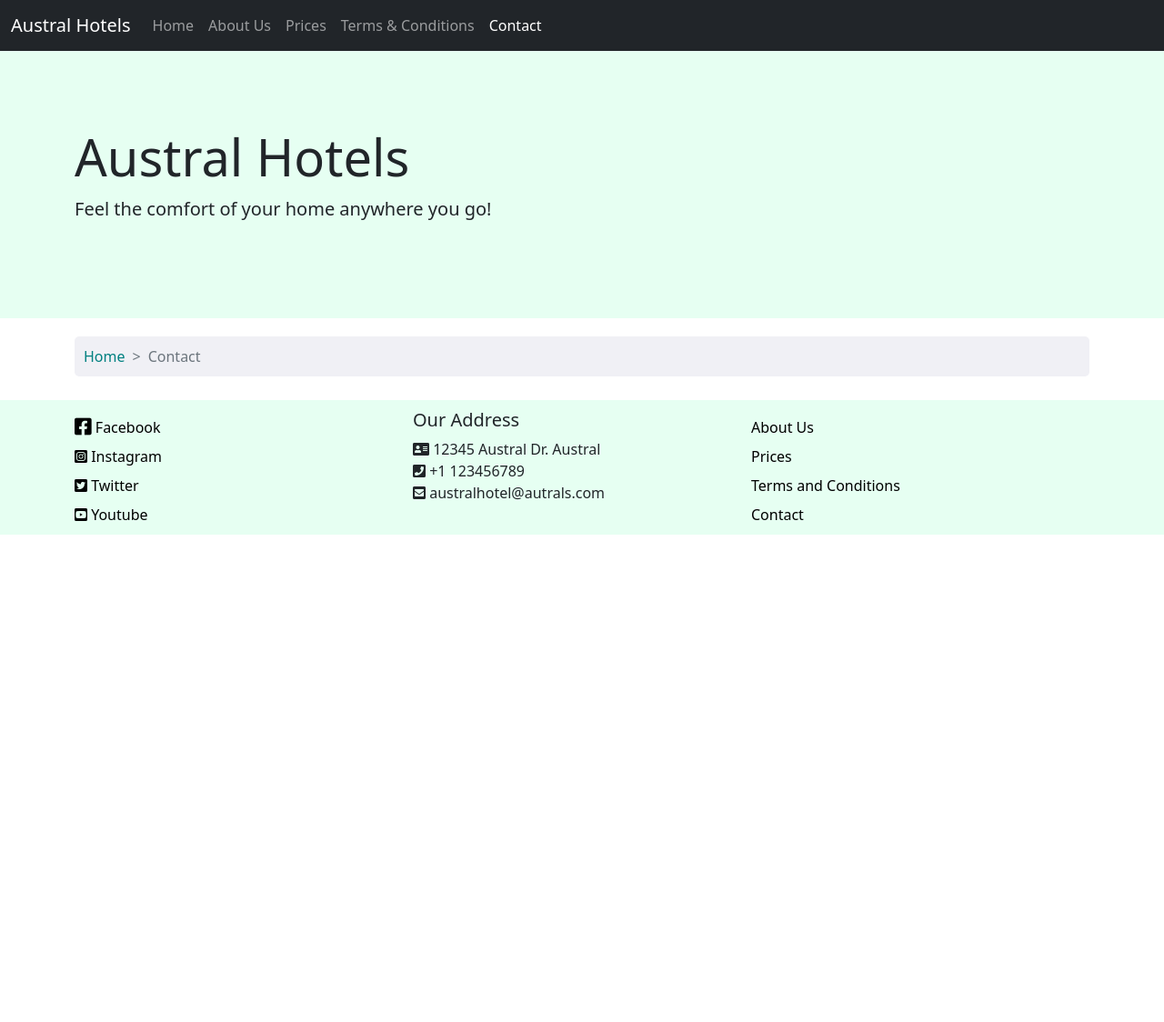
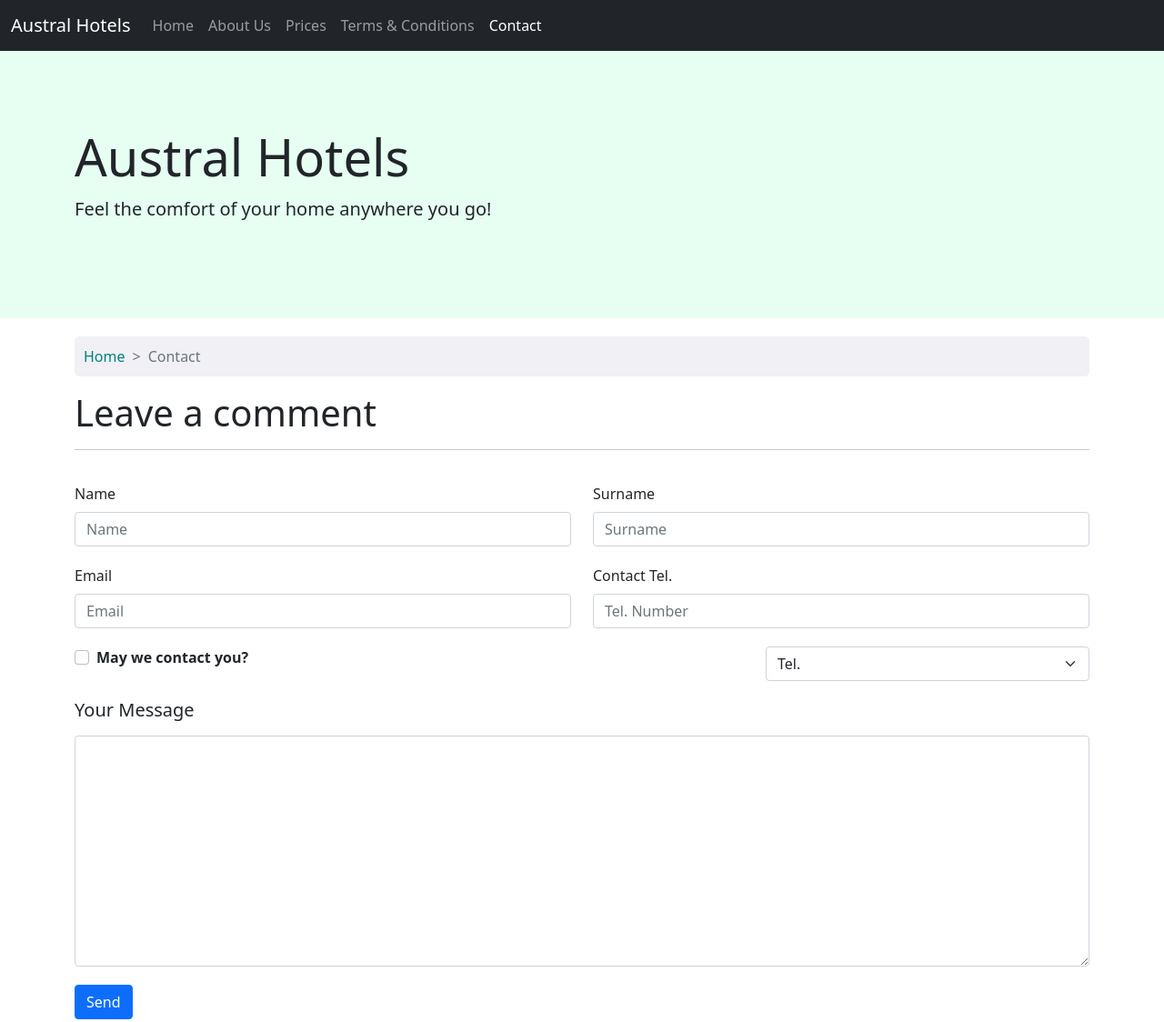
Before and after one commit to samazevedo/austral-bootstrap, a website: page contact.html in a window 1280 px wide. Shown: the top 1124 px of the page at 91% size. Before the commit the page ends 800 px from the top, so only its background shows below. Drawn offline with nearby package versions, Linux system fonts and the light colour scheme.

Commit message:
add contact page and forms

```diff
--- a/contact.html
+++ b/contact.html
@@ -62,6 +62,63 @@
                 </ol>
             </nav>
         </div>
+        <div class="row">
+            <div class="col-12">
+                <h1>Leave a comment</h1>
+                <hr/>
+            </div>
+        </div>
+        <div class="row">
+            <div class="col-12">
+                <form class="row">
+                    <div class="col-12 col-md-6 formStyle">
+                        <label class="form-label" for="name">Name</label>
+                        <input type="text" class="form-control" id="name"
+                            placeholder="Name">
+                    </div>
+                    <div class="col-12 col-md-6 formStyle">
+                        <label class="form-label" for="surname">Surname</label>
+                        <input type="text" class="form-control" id="surname"
+                            placeholder="Surname">
+                    </div>
+                    <div class="col-12 col-md-6 formStyle">
+                        <label class="form-label" for="email">Email</label>
+                        <input type="email" class="form-control" id="email"
+                            placeholder="Email">
+                    </div>
+                    <div class="col-12 col-md-6 formStyle">
+                        <label class="form-label" for="areacode">Contact Tel.</label>
+                        <input type="tel" class="form-control" id="areacode"
+                            placeholder="Tel. Number">
+                    </div>
+                    <div class="col-12 col-md-8 formStyle">
+                        <div class="form-check">
+                            <input class="form-check-input" type="checkbox" id="approve">
+                            <label class="form-check-label" for="approve">
+                                <strong>May we contact you?</strong>
+                            </label>
+                        </div>
+                    </div>
+                    <div class="col-12 col-md-4 formStyle">
+                        <select id="preferContact" class="form-select">
+                            <option>Tel.</option>
+                            <option>Email</option>
+                        </select>
+                    </div>
+                    <div class="col-12 col-md-12 formStyle">
+                        <label class="form-label" for="message">
+                            <h5>Your Message</h5>
+                        </label>
+                        <textarea class="form-control" id="message" rows="10"></textarea>
+                    </div>
+                    <div class="col-12 formStyle">
+                        <button type="submit" class="btn btn-primary">Send</button>
+                    </div>
+                </form>
+
+            </div>
+        </div>
+
     </div>
 
 
--- a/css/main.css
+++ b/css/main.css
@@ -53,3 +53,7 @@ footer a:hover {
 i {
     size: 2em;
 }
+
+.formStyle {
+    margin-top: 20px;
+}
```
